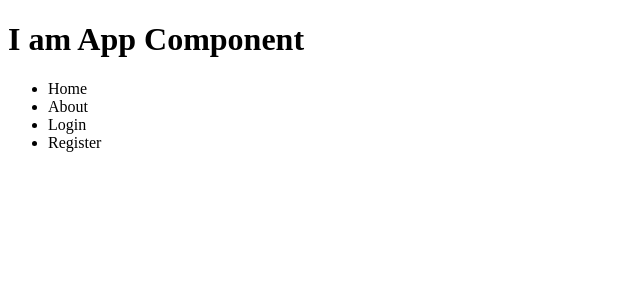
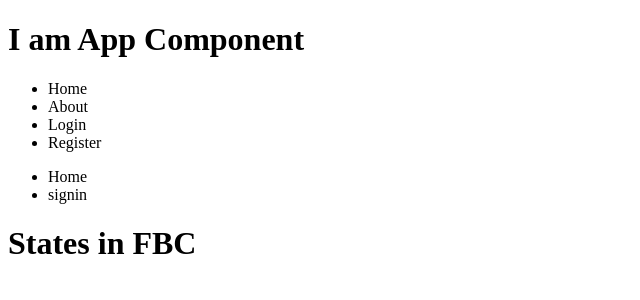
Before and after one commit to lexendx/React, a React (Create React App) app: page / in a window 1280 px wide. Shown: the top 300 px of the page, without its empty margins (0-640 px from the left). Built offline with nearby package versions, Linux system fonts and the light colour scheme.

Commit message:
next step

```diff
--- a/src/App.jsx
+++ b/src/App.jsx
@@ -1,10 +1,13 @@
 import Navbar from "./Components/Navbar";
+import States from "./States/FBC/States";
+import NavbarCBC from "./Components/NavbarCBC";
 const App = ()=>{
 return(
     <div>
 <h1>I am App Component</h1>
 <Navbar/>
-
+<NavbarCBC/>
+<States/>
     </div>
 );
 
--- /dev/null
+++ b/src/Components/NavbarCBC.jsx
@@ -0,0 +1,23 @@
+import { Component } from "react";
+
+class NavbarCBC extends Component{
+render(){
+return(
+<nav>
+<ul>
+<li>Home</li>
+<li>signin</li>
+
+</ul>
+
+
+</nav>
+
+
+)
+
+
+}
+
+
+}export default NavbarCBC
--- /dev/null
+++ b/src/States/FBC/States.jsx
@@ -0,0 +1,16 @@
+const States= ()=>{
+return(
+
+<div>
+<h1>States in FBC</h1>
+
+
+</div>
+
+
+);
+
+
+
+};
+ export default States
```
